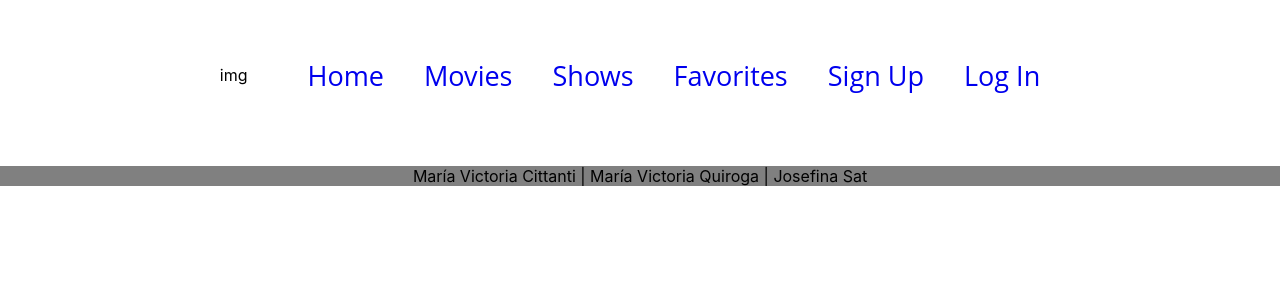
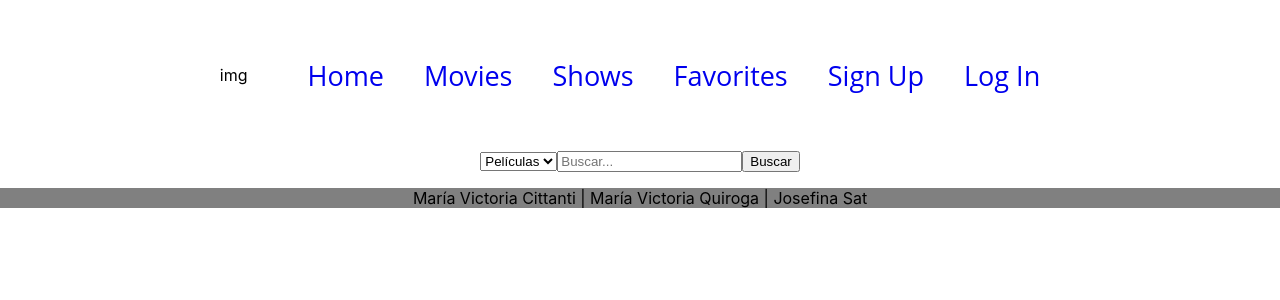
Before and after one commit to mquirogabonetto/CQS, a React (Create React App) app: page / in a window 1280 px wide. Shown: the top 300 px of the page. Built offline with nearby package versions, Linux system fonts and the light colour scheme.

Commit message:
Código de Screen SearchResults y cambios en SearchForm

```diff
--- a/src/App.js
+++ b/src/App.js
@@ -19,8 +19,7 @@ function App() {
           <Route path="/Favoritos" exact = {true} component={Favoritos}/>
           <Route path="/LogIn" exact = {true} component={LogIn}/>
           <Route path="/SignUp" exact = {true} component={SignUp}/>
-          <Route path="/SearchResults" exact = {true} component={SearchResults}/>
-
+          <Route path="/SearchResults/:tipo/:busqueda" exact = {true} component={SearchResults}/>
         </Switch>
       </div>
     </BrowserRouter>
--- a/src/Components/SearchForm/SearchForm.js
+++ b/src/Components/SearchForm/SearchForm.js
@@ -1,29 +1,38 @@
 import React, {Component} from "react";
+import { withRouter } from "react-router-dom";
 
 class SearchForm extends Component {
     constructor (props) {
         super (props);
         this.state = {
-            searchData: ""
+            searchData: "",
+            tipo: "movie",
         };
     }
-    controlarCambios(event) {
-    this.setState({
-        searchData: event.target.value
-    });
+    controlarBusqueda(event) {
+    this.setState({searchData: event.target.value});
+    }
+    controlarTipo(event) {
+        this.setState({ tipo: event.target.value });
     }
     enviarForm(event) {
         event.preventDefault();
-        this.props.history.push("/searchresults?searchData=" + this.state.searchData);
+        let busqueda = this.state.searchData;
+        let tipo = this.state.tipo;
+        this.props.history.push("/SearchResults/" + tipo + "/" + busqueda);
     }
     render () {
         return (
             <form className="search-form" onSubmit={(event) => this.enviarForm(event)}>
-                <input type="text" name="searchData" placeholder="Buscar..." value={this.state.searchData} onChange={(event) => this.controlarCambios(event)}/>
+                <select className="form-control mb-2" value={this.state.tipo} onChange={(event) => this.controlarTipo(event)}>
+                    <option value="movie">Películas</option>
+                    <option value="tv">Series</option>
+                </select>
+                <input type="text" name="searchData" placeholder="Buscar..." value={this.state.searchData} onChange={(event) => this.controlarBusqueda(event)}/>
                 <button type="submit" className="btn btn-success btn-sm">Buscar</button>
             </form>
         );
     }
 }
 
-export default SearchForm;
+export default withRouter (SearchForm);
--- a/src/Screens/Home/Home.js
+++ b/src/Screens/Home/Home.js
@@ -1,11 +1,13 @@
 import React from "react";
 import Footer from "../../Components/Footer/Footer"
 import Header from "../../Components/Header/Header"
+import SearchForm from "../../Components/SearchForm/SearchForm";
 
 function Home () {
     return (
-        <div>
+       <div>
             <Header />
+            <div className="container"><SearchForm/></div>
             <Footer />
         </div>
     )
--- a/src/Screens/SearchResults/SearchResults.js
+++ b/src/Screens/SearchResults/SearchResults.js
@@ -0,0 +1,51 @@
+import React, { Component } from "react";
+import { Link } from "react-router-dom";
+import Header from "../../Components/Header/Header";
+import Footer from "../../Components/Footer/Footer";
+
+class SearchResults extends Component {
+    constructor(props) {
+        super(props);
+        this.state = {
+            resultados: [],
+            cargando: true,
+        };
+    }
+    componentDidMount() {
+        let tipo = this.props.match.params.tipo;
+        let busqueda = this.props.match.params.busqueda;
+
+        fetch("https://api.themoviedb.org/3/search/" + tipo + "?api_key=b604e547cd3fb7ac5cc35be72e2e0516&query=" + busqueda)
+            .then((response) => response.json())
+            .then((data) => { this.setState({ resultados: data.results, cargando: false });
+        })
+            .catch((error) => { console.log(error);
+        });
+    }
+    render() {
+        let tipo = this.props.match.params.tipo;
+        return (
+            <div>
+                <Header />
+                <div className="container">
+                    <h2 className={"alert " + (tipo === "movie" ? "alert-primary" : "alert-warning")}> {tipo === "movie" ? "Películas" : "Series"}: {this.props.match.params.busqueda}</h2>
+                    {this.state.cargando ? (<p>Cargando...</p>) : (
+                        <section className="row cards">
+                            {this.state.resultados.map((item) => (
+                                <article key={item.id} className={"single-card-" + (tipo === "movie" ? "movie" : "tv")}>
+                                    <img src={"https://image.tmdb.org/t/p/w342/" + item.poster_path} className="card-img-top" alt={tipo === "movie" ? item.title : item.name} />
+                                    <div className="cardBody">
+                                        <h5 className="card-title"> {tipo === "movie" ? item.title : item.name}</h5>
+                                        <p className="card-text">{item.overview}</p>
+                                        <Link to={"/" + (tipo === "movie" ? "Pelicula" : "Serie") + "/" + item.id} className={"btn " + (tipo === "movie" ? "btn-primary" : "btn-warning")}> Ver más </Link>
+                                    </div>
+                                </article>))}
+                        </section>)}
+                </div>
+                <Footer />
+            </div>
+        );
+    }
+}
+
+export default SearchResults;
```
